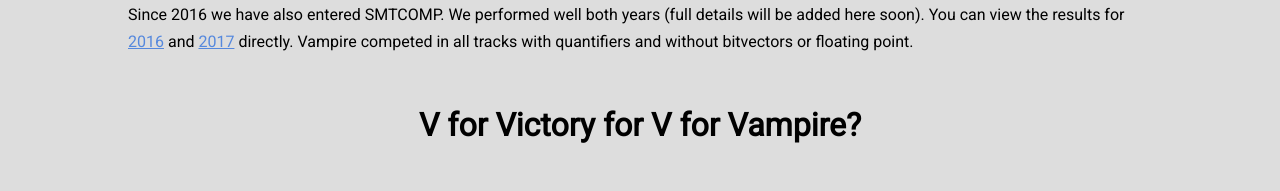
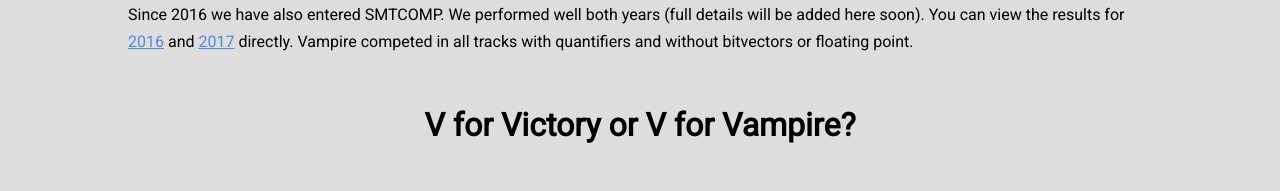
Before and after one commit to vprover/vprover.github.io, a Jekyll site: the page built from trophies.html, in a window 1280 px wide. Shown: the part 1654-1845 px from the top of the page. Built offline with Jekyll 4.4.1, drawn with Linux system fonts in a browser that asks for light colours.

Commit message:
Update trophies.html

```diff
--- a/trophies.html
+++ b/trophies.html
@@ -64,4 +64,4 @@
 
 Since 2016 we have also entered SMTCOMP. We performed well both years (full details will be added here soon). You can view the results for <a href="http://smtcomp.sourceforge.net/2016/results-summary.shtml?v=1467876482">2016</a> and <a href="http://smtcomp.sourceforge.net/2017/results-summary.shtml?v=1500632282">2017</a> directly. Vampire competed in all tracks with quantifiers and without bitvectors or floating point.
 
-<h2>V for Victory for V for Vampire?</h2>
+<h2>V for Victory or V for Vampire?</h2>
```
